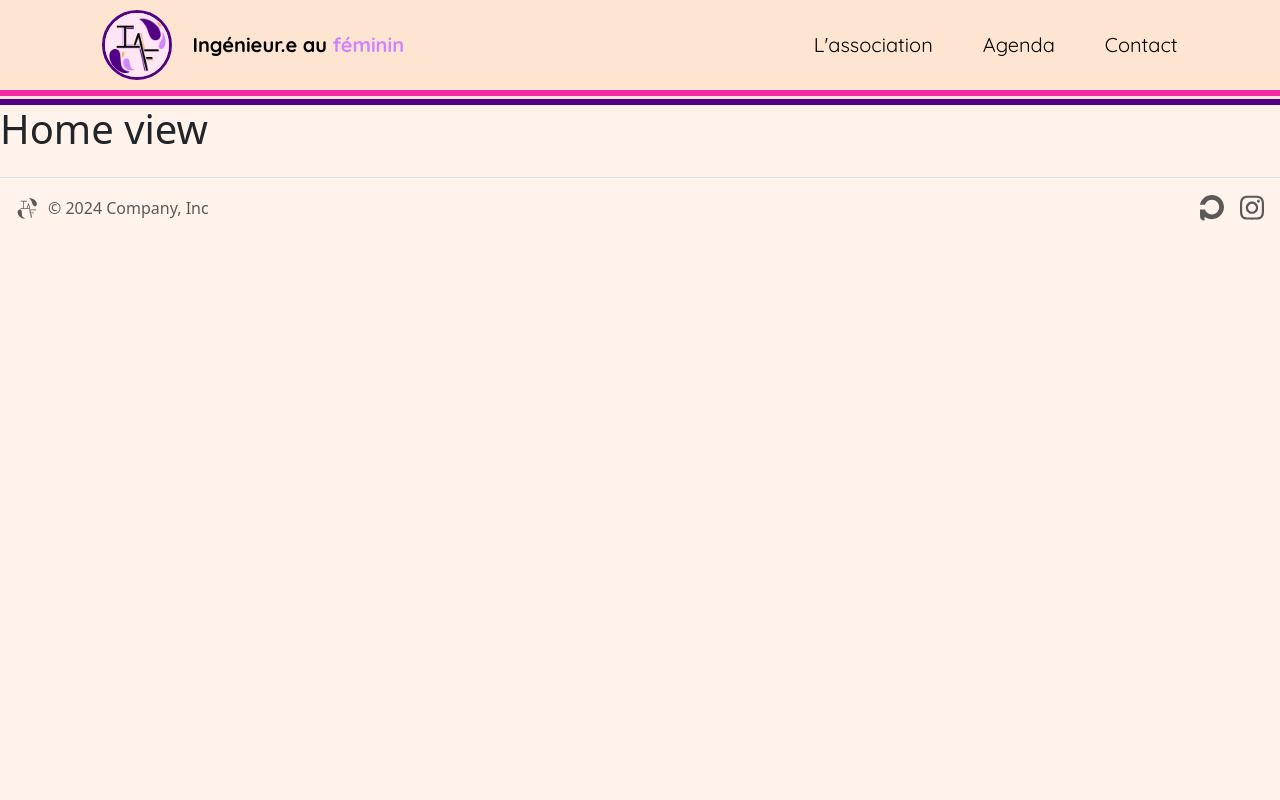
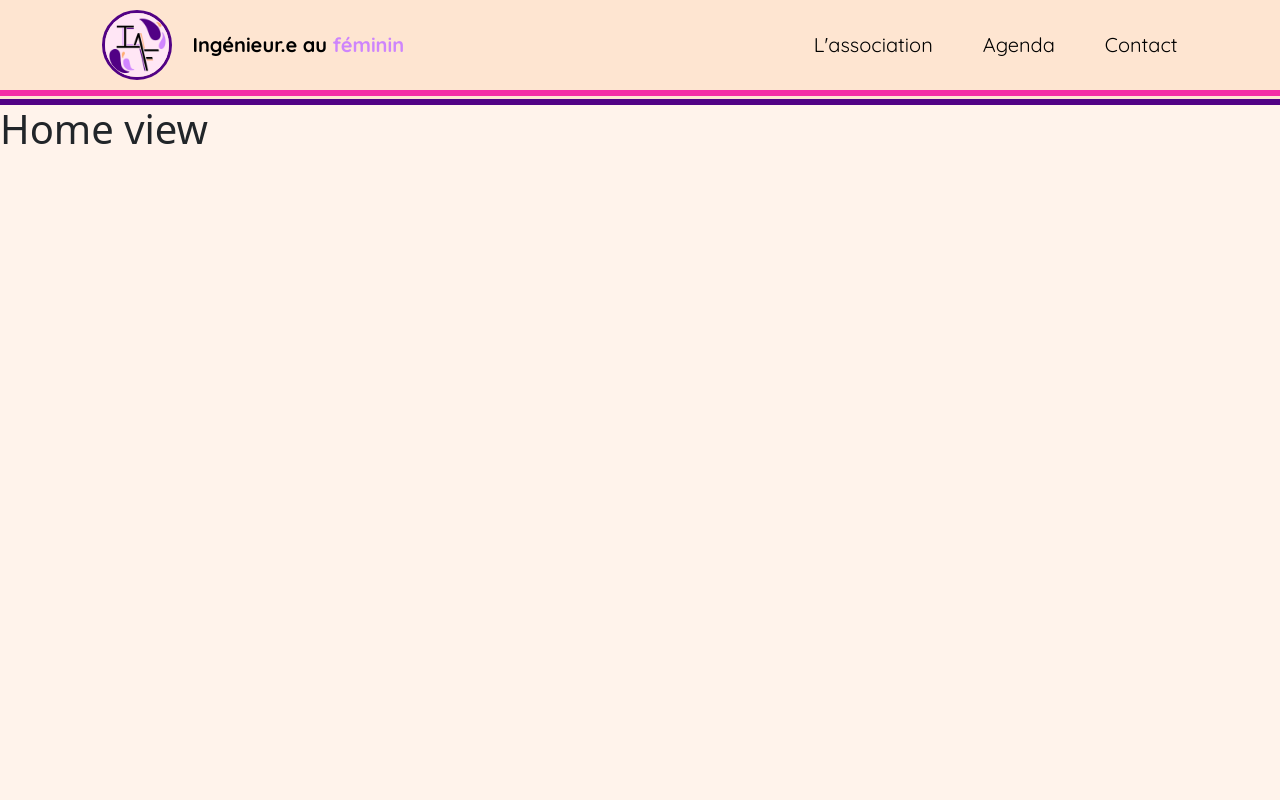
Before and after one commit to LucasBil/HackatonIAF, a Vue app: page / in a window 1280 px wide. Shown: the top 800 px of the page. Built offline with nearby package versions, Linux system fonts and the light colour scheme.

Commit message:
merge footer

```diff
--- a/src/App.vue
+++ b/src/App.vue
@@ -61,7 +61,7 @@
       <RouterLink to="/" class="mb-3 me-2 mb-md-0 text-body-secondary text-decoration-none lh-1">
         <IAFIcon />
       </RouterLink>
-      <span class="mb-3 mb-md-0 text-body-secondary">© 2024 Company, Inc</span>
+      <span class="mb-3 mb-md-0 text-body-secondary">© 2025 Company, Inc</span>
     </div>
 
     <ul class="nav col-md-4 justify-content-end list-unstyled d-flex px-3">
--- a/src/assets/main.css
+++ b/src/assets/main.css
@@ -9,3 +9,7 @@
 body {
     background-color: var(--tertiary_color);
 }
+
+main {
+    min-height: 100vh;
+}
```
